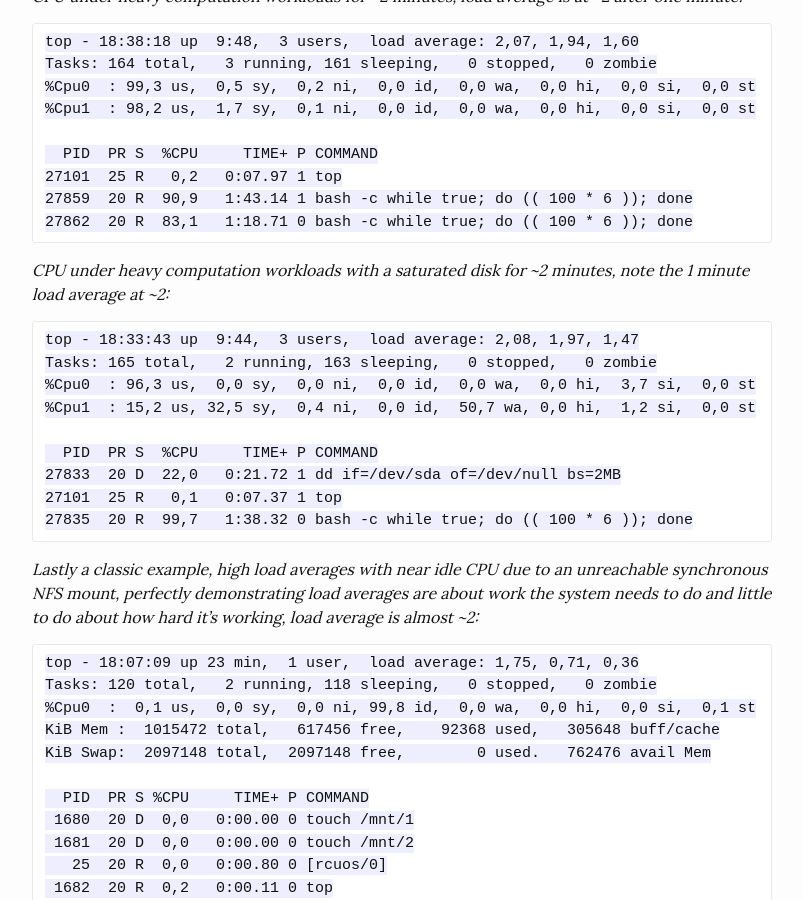
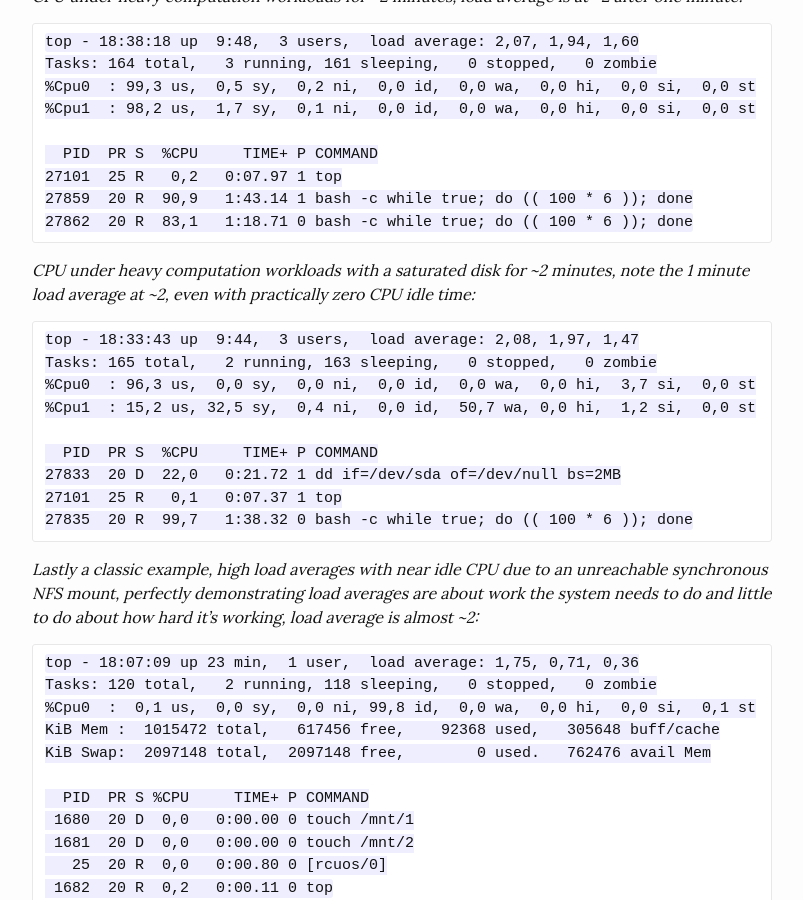
Before and after one commit to pmyjavec/pmyjavec.github.io, a Jekyll site: the page built from _posts/2016-01-24-load-averages.md, in a window 1280 px wide and 900 px high, scrolled down 1425 px. Shown: the whole window, without its empty margins (238-1041 px from the left). Built offline with Jekyll 4.4.1, drawn with Linux system fonts in a browser that asks for light colours; comment, search, counter and statistics services are not loaded.

Commit message:
Update 2016-01-24-load-averages.md

```diff
--- a/_posts/2016-01-24-load-averages.md
+++ b/_posts/2016-01-24-load-averages.md
@@ -72,7 +72,7 @@ Tasks: 164 total,   3 running, 161 sleeping,   0 stopped,   0 zombie
 27862  20 R  83,1   1:18.71 0 bash -c while true; do (( 100 * 6 )); done
 ~~~
 
-*CPU under heavy computation workloads with a saturated disk for ~2 minutes, note the 1 minute load average at ~2:*
+*CPU under heavy computation workloads with a saturated disk for ~2 minutes, note the 1 minute load average at ~2, even with practically zero CPU idle time:*
 
 ~~~
 top - 18:33:43 up  9:44,  3 users,  load average: 2,08, 1,97, 1,47
```
